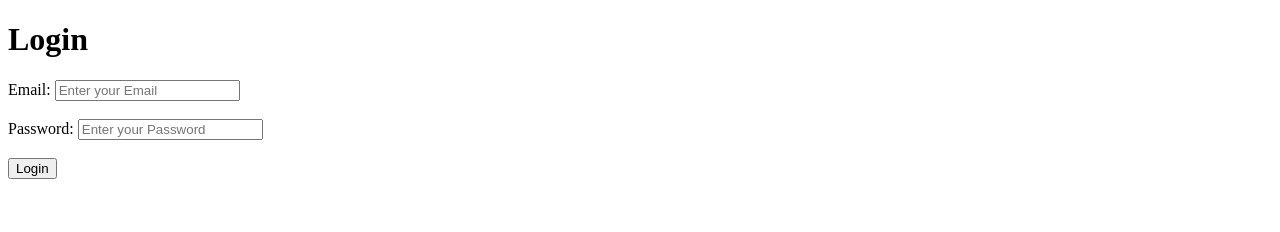
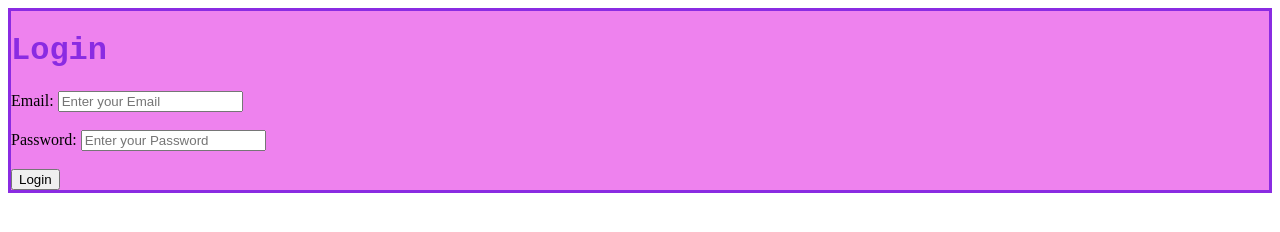
Before and after one commit to Ruba24/Login-Page, a plain HTML site: page index.html in a window 1280 px wide. Drawn offline with Linux system fonts and the light colour scheme.

Commit message:
Added Internal Styling

```diff
--- a/index.html
+++ b/index.html
@@ -4,10 +4,20 @@
     <meta charset="UTF-8">
     <meta name="viewport" content="width=device-width, initial-scale=1.0">
     <title>Document</title>
+    <style>
+        h1{
+            font-family: 'Courier New', Courier, monospace;
+            color: blueviolet;
+        }
+        form{
+            background-color: violet;
+            border: 3px solid blueviolet;
+        }
+    </style>
 </head>
 <body>
-    <h1>Login</h1>
     <form action="">
+        <h1>Login</h1>
         <label for="email">Email:</label> <input type="email" id="email" placeholder="Enter your Email"> <br> <br>
         <label for="pwd">Password:</label> <input type="password" id="pwd" placeholder="Enter your Password"> <br> <br>
         <button type="submit">Login</button>
```
